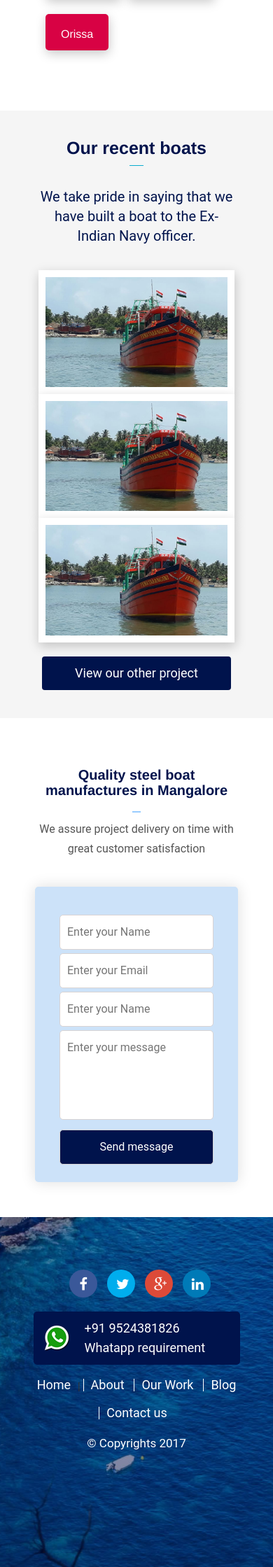
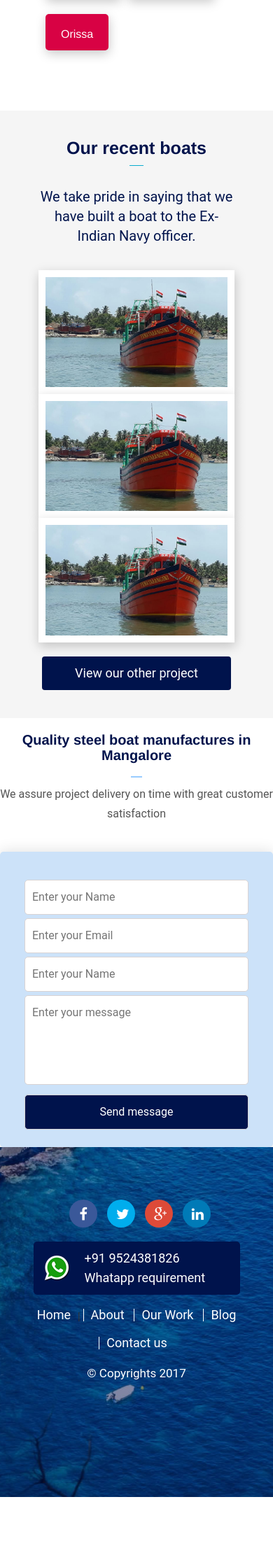
Before and after one commit to tonyseel/six, a Jekyll site: the page built from index.html, in a window 390 px wide. Shown: the part 2172-4411 px from the top of the page at 70% size. Built offline with Jekyll 4.4.1, drawn with Linux system fonts in a browser that asks for light colours; after the commit the page ends 4311 px from its top, so only the background shows below that.

Commit message:
res form

```diff
--- a/css/responsive.css
+++ b/css/responsive.css
@@ -17,6 +17,7 @@
 	.aboutsection img{width:100%;display:inline-block}
 	.aboutsection h1{font-size: 25px;}
     .product h1 {font-size: 25px;}
+    .contactform {padding:0px;}
     .contactform h2 {font-size: 25px;}
 	.contactform h2{font-size:20px;font-weight:700}
 	.contact_form p{margin-bottom:5px}
```
